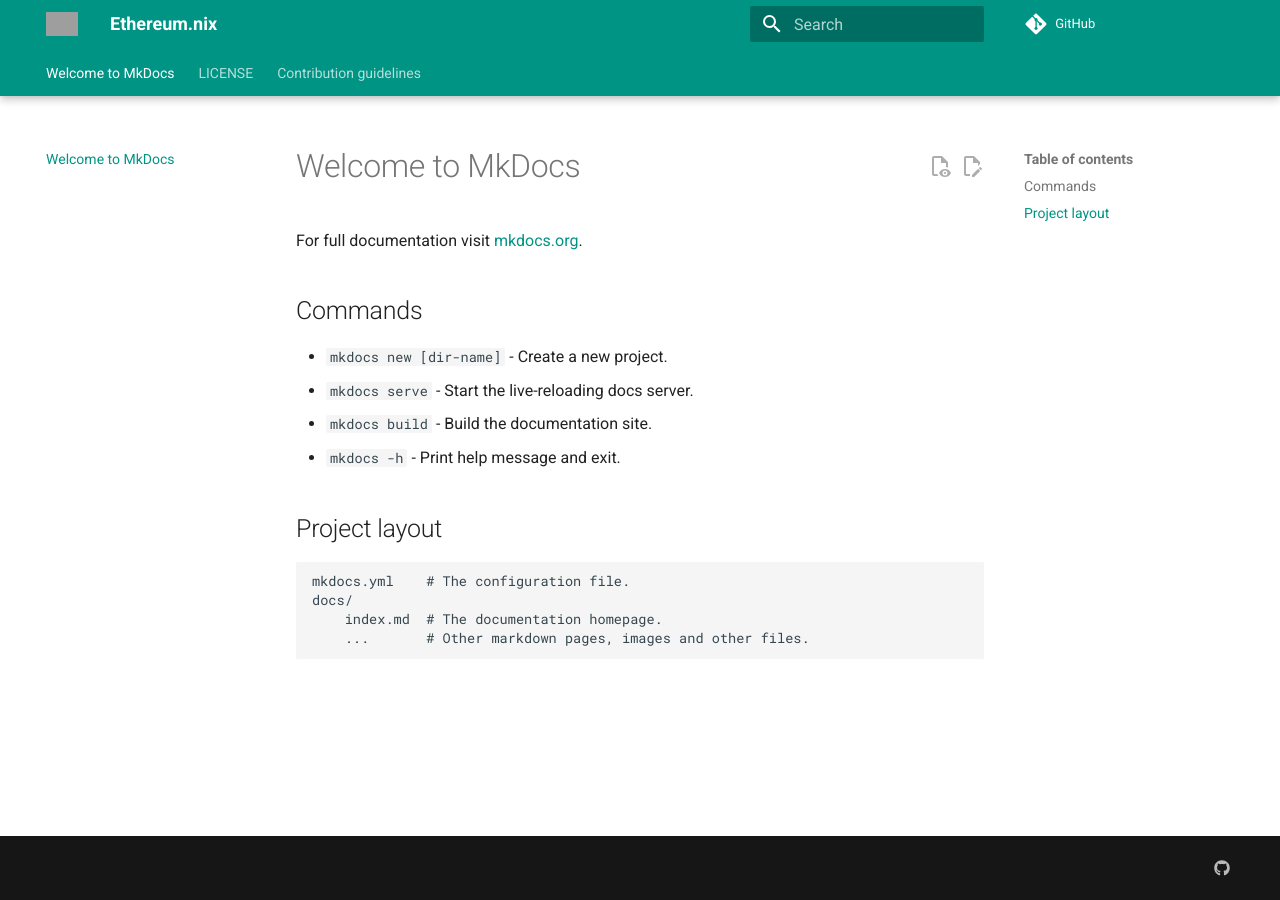
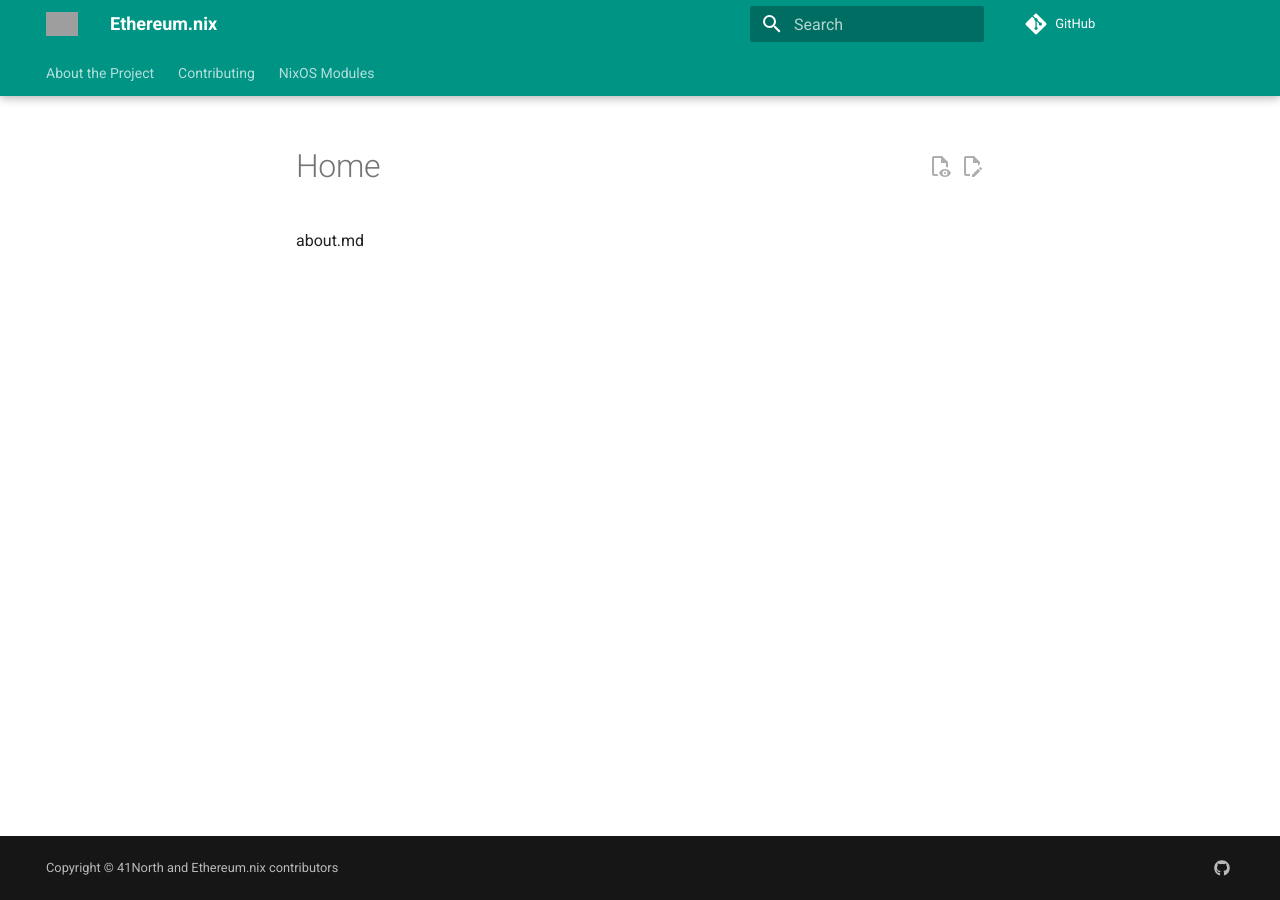
Before and after one commit to nix-community/ethereum.nix, an MkDocs documentation site: the page built from docs/index.md, in a window 1280 px wide. Built offline with MkDocs 1.6.1 and Material for MkDocs 9.7.7, drawn with Linux system fonts in a browser that asks for light colours; comment, search, counter and statistics services are not loaded; grey boxes are pictures that could not be loaded.

Commit message:
feat(docs): add an about section and adjust nav

```diff
--- a/docs/index.md
+++ b/docs/index.md
@@ -1,17 +1 @@
-# Welcome to MkDocs
-
-For full documentation visit [mkdocs.org](https://www.mkdocs.org).
-
-## Commands
-
-- `mkdocs new [dir-name]` - Create a new project.
-- `mkdocs serve` - Start the live-reloading docs server.
-- `mkdocs build` - Build the documentation site.
-- `mkdocs -h` - Print help message and exit.
-
-## Project layout
-
-    mkdocs.yml    # The configuration file.
-    docs/
-        index.md  # The documentation homepage.
-        ...       # Other markdown pages, images and other files.
+about.md
--- a/mkdocs.yml
+++ b/mkdocs.yml
@@ -47,6 +47,11 @@
     - search.highlight
     - search.share
 
+nav:
+  - About the Project: about.md
+  - Contributing: contributing.md
+  - NixOS Modules:
+      - Reference: reference.md
 
 extra:
   homepage: https://nix-community.github.io/ethereum.nix
@@ -55,3 +60,5 @@
       link: https://github.com/nix-community/ethereum.nix
       name: Ethereum.nix on Github
   generator: false # hide the line "Made with Material for MkDocs"
+
+copyright: Copyright &copy; 41North and Ethereum.nix contributors
```
Also changed, not shown: README.md (+1 -1 lines), docs/about.md (added, +10 -0 lines).
